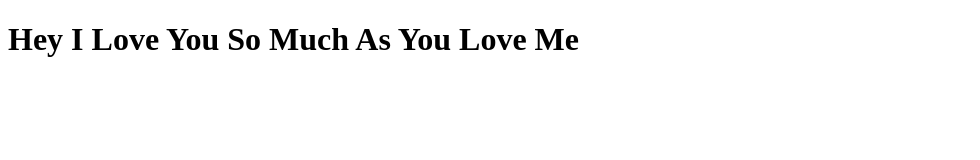
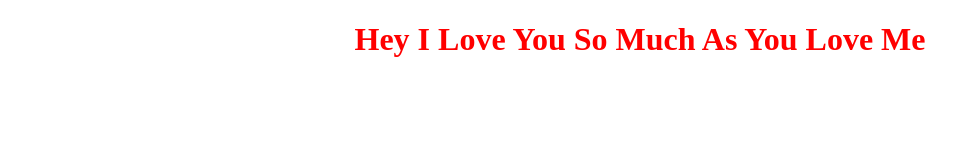
Before and after one commit to buthmeta/Meta, a plain HTML site: page index.html in a window 1280 px wide. Shown: the whole page, without its empty margins (0-980 px from the left). Drawn offline with Linux system fonts and the light colour scheme.

Commit message:
Modyfied

```diff
--- a/Style.css
+++ b/Style.css
@@ -0,0 +1,4 @@
+h1 {
+  color: red;
+  text-align: center;
+}
--- a/index.html
+++ b/index.html
@@ -4,6 +4,7 @@
     <meta charset="UTF-8" />
     <meta name="viewport" content="width=device-width, initial-scale=1.0" />
     <title>Document</title>
+    <link rel="stylesheet" href="Style.css" />
   </head>
   <body>
     <h1>Hey I Love You So Much As You Love Me</h1>
```
